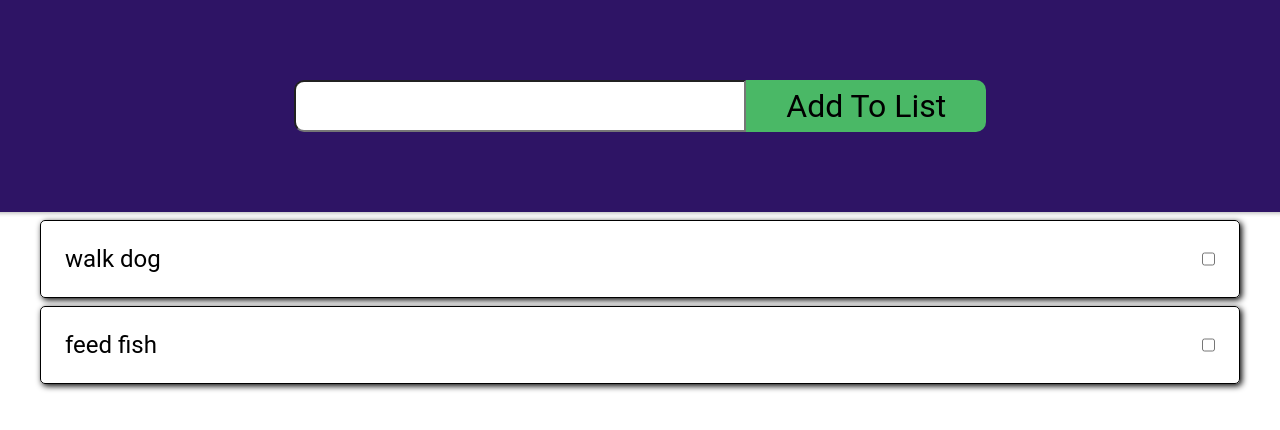
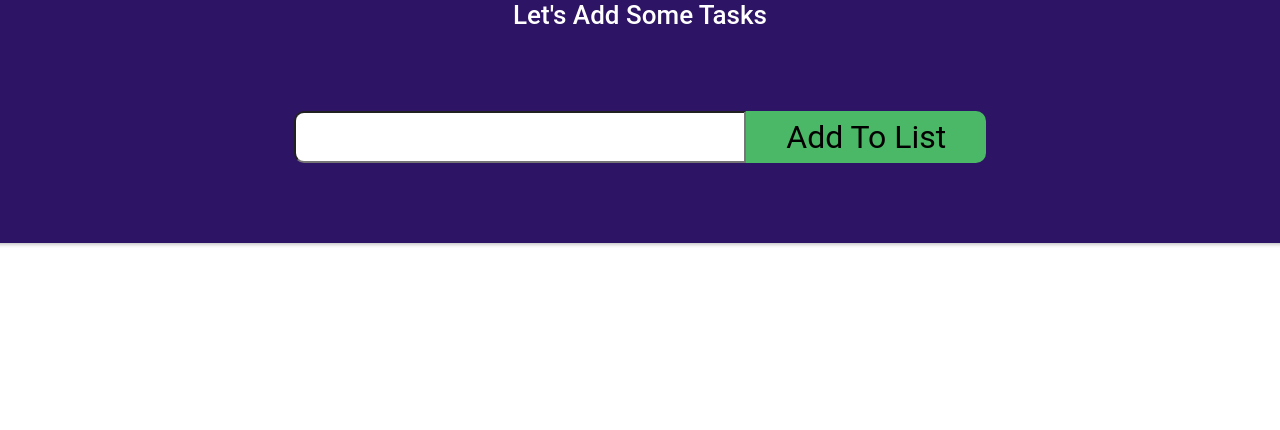
Before and after one commit to timegated/ionic-todo-ts, a React (Create React App) app: page /home in a window 1280 px wide. Shown: the top 430 px of the page. Built offline with nearby package versions, Linux system fonts and the light colour scheme.

Commit message:
Delete functionality is working for task items

```diff
--- a/package.json
+++ b/package.json
@@ -19,6 +19,7 @@
     "ionicons": "^5.4.0",
     "react": "^17.0.1",
     "react-dom": "^17.0.1",
+    "react-ionicons": "^4.2.0",
     "react-router": "^5.2.0",
     "react-router-dom": "^5.2.0",
     "react-scripts": "4.0.2",
--- a/src/components/TaskForm.tsx
+++ b/src/components/TaskForm.tsx
@@ -38,10 +38,11 @@ const TaskForm: React.FC<AddTaskFormProps> = ({ addTask }) => {
 
 const FormContainer = styled.div`
   background-color: #2E1465;
-
+  margin: 0;
 `
 const Form = styled.form`
-  `
+  margin: 0;
+`
 const InputContainer = styled.div`
   max-width: 1200px;
   margin: 0 auto;
@@ -54,6 +55,7 @@ const Input = styled.input`
 font-size: 32px;
 border-radius:  10px 0 0 10px;
 padding: 0.15em;
+margin: 0;
 @media (max-width: 375px) {
     font-size: 18px;
 
--- a/src/components/TaskList.tsx
+++ b/src/components/TaskList.tsx
@@ -3,6 +3,8 @@ import TaskListItem from './TaskListItem';
 import styled from 'styled-components';
 
 type ToggleComplete = (selectedTask: string) => void;
+type EditTask = (selectedTask: string) => void;
+type DeleteTask = (selectedTask: string) => void;
 
 type Tasks = {
   id: number,
@@ -12,10 +14,12 @@ type Tasks = {
 
 interface TaskListProps {
   tasks: Array<Tasks>,
-  toggleComplete: ToggleComplete
+  toggleComplete: ToggleComplete,
+  editTask: EditTask,
+  deleteTask: DeleteTask
 }
 
-const TaskList: React.FC<TaskListProps> = ({ tasks, toggleComplete }) => {
+const TaskList: React.FC<TaskListProps> = ({ tasks, toggleComplete, editTask, deleteTask }) => {
   return (
     <TaskUL>
       {tasks.map((task: any) => {
@@ -24,6 +28,8 @@ const TaskList: React.FC<TaskListProps> = ({ tasks, toggleComplete }) => {
             key={task.id}
             task={task}
             toggleComplete={toggleComplete}
+            editTask={editTask}
+            deleteTask={deleteTask}
           />
         )
       })}
--- a/src/components/TaskListItem.tsx
+++ b/src/components/TaskListItem.tsx
@@ -1,7 +1,10 @@
 import React from 'react';
 import styled from 'styled-components';
+import { TrashOutline, PencilOutline } from 'react-ionicons';
 
 type ToggleComplete = (selectedTask: string) => void;
+type EditTask = (selectedTask: string) => void;
+type DeleteTask = (selectedTask: string) => void;
 
 type Tasks = {
   id: number,
@@ -11,37 +14,58 @@ type Tasks = {
 
 interface TaskListItemProps {
   task: Tasks,
-  toggleComplete: ToggleComplete
+  toggleComplete: ToggleComplete,
+  editTask: EditTask,
+  deleteTask: DeleteTask
 }
-const TaskListItem: React.FC<TaskListItemProps> = ({task, toggleComplete}) => {
+const TaskListItem: React.FC<TaskListItemProps> = ({task, toggleComplete, editTask, deleteTask}) => {
   return (
-    <ListItem>
+    <ListItemContainer>
+      <ListItem>
       {task.complete ? <ItemLabelLt>{ task.text }</ItemLabelLt> : <ItemLabel>{ task.text }</ItemLabel>}
-      <input type="checkbox"
+      <CheckBox type="checkbox"
         checked={task.complete}
         onChange={() => toggleComplete(task.text)}
       />
-
-
-    </ListItem>
+      </ListItem>
+      <div>
+        <PencilOutline style={{cursor: 'pointer', marginRight: '0.50rem'}} onClick={() => editTask(task.text)}/>
+        <TrashOutline style={{ cursor: 'pointer', marginRight: '0.50rem' }} onClick={() => deleteTask(task.text) }/>
+      </div>
+    </ListItemContainer>
   )
 }
-
-const ListItem = styled.li`
-  border: 1px solid black;
+const ListItemContainer = styled.div`
   display: flex;
-  flex-direction: row;
   justify-content: space-between;
+  align-items: center;
   padding: 1.5rem;
   border-radius: 5px;
   box-shadow: 2px 2px .25em black;
+`;
+
+const CheckBox = styled.input`
+  height: 20px;
+  width: 20px;
+  cursor: pointer;
+`;
+
+const ListItem = styled.li`
+  display: flex;
+  flex-direction: row;
+  align-items: center;
   margin-top: 0.5rem;
   font-size: 24px;
-`
+`;
 const ItemLabel = styled.label`
+  order: 1;
+  margin-left: 0.75rem;
+`;
 
-`
 const ItemLabelLt = styled.label`
+  order: 1;
+  margin-left: 0.75rem;
   text-decoration: line-through
-`
+`;
+
 export default TaskListItem
--- a/src/pages/Home.tsx
+++ b/src/pages/Home.tsx
@@ -1,9 +1,12 @@
-import { IonHeader, IonPage, IonContent } from '@ionic/react';
-import { useState, useEffect } from 'react';
-import TaskForm from '../components/TaskForm';
-import TaskList from '../components/TaskList';
+import { IonHeader, IonPage, IonContent } from "@ionic/react";
+import { useState, useEffect } from "react";
+import TaskForm from "../components/TaskForm";
+import TaskList from "../components/TaskList";
+import styled from 'styled-components';
 
 type ToggleComplete = (selectedTask: string) => void;
+type EditTask = (selectedTask: string) => void;
+type DeleteTask = (selectedTask: string) => void;
 
 type Tasks = {
   id: number,
@@ -13,23 +16,13 @@ type Tasks = {
 
 type AddTask = (newTask: string) => void;
 
-const initialTasks: Array<Tasks> = [
-  {
-    id: 1,
-    text: 'walk dog',
-    complete: false,
-  },
-  {
-    id: 2,
-    text: 'feed fish',
-    complete: false
-  }
-];
+
 
 const Home: React.FC = () => {
   const { localStorage } = window;
+  const taskerinos = JSON.parse(localStorage.getItem("tasks") || "[]");
 
-  const [tasks, setTasks] = useState<Array<Tasks>>(initialTasks);
+  const [tasks, setTasks] = useState<Array<Tasks>>(taskerinos);
 
   const toggleComplete: ToggleComplete = (selectedTask) => {
     const updatedTasks = tasks.map(task => {
@@ -39,27 +32,42 @@ const Home: React.FC = () => {
       return task;
     })
     setTasks(updatedTasks);
+    console.log('The selected task', selectedTask);
   };
 
   const addTask: AddTask = (newTask: any) => {
     setTasks([...tasks, { id: Math.floor(Math.random() * 1000), text: newTask, complete: false }])
-    localStorage.setItem('tasks', JSON.stringify(tasks))
+    taskerinos.push({ id: Math.floor(Math.random() * 1000), text: newTask, complete: false });
+    localStorage.setItem('tasks', JSON.stringify(taskerinos));
   };
 
-  useEffect(() => {
-    localStorage.setItem('tasks', JSON.stringify(initialTasks))
-  }, []);
+  const editTask: EditTask = (selectedTask: any) => {
+    console.log('editTask was called', selectedTask);
+  };
+
+  const deleteTask: DeleteTask = (selectedTask: any) => {
+    const updatedTasks = tasks.filter(task => task.text !== selectedTask);
+    setTasks(updatedTasks);
+    localStorage.setItem('tasks', JSON.stringify(updatedTasks))
+  };
 
   return (
     <IonPage>
       <IonHeader>
+        <HeaderTitle>Let's Add Some Tasks</HeaderTitle>
         <TaskForm addTask={ addTask }/>
       </IonHeader>
       <IonContent>
-        <TaskList tasks={tasks} toggleComplete={ toggleComplete}/>
+        <TaskList tasks={tasks} toggleComplete={ toggleComplete} editTask={editTask} deleteTask={deleteTask} />
       </IonContent>
     </IonPage>
   );
 };
 
+const HeaderTitle = styled.h1`
+  text-align: center;
+  margin: 0;
+  background-color: #2E1465;
+  color: #FFFFFF;
+`;
 export default Home;
```
Also changed, not shown: src/components/Modal.tsx (added, +18 -0 lines), 1 other file (tests, documents, lock files or other folders).
